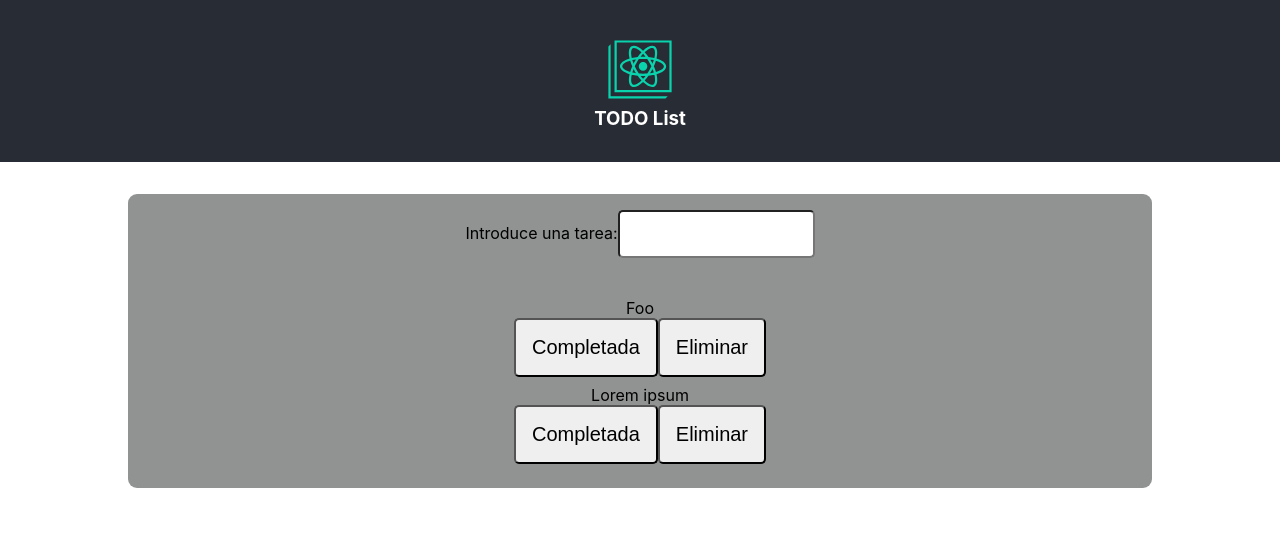
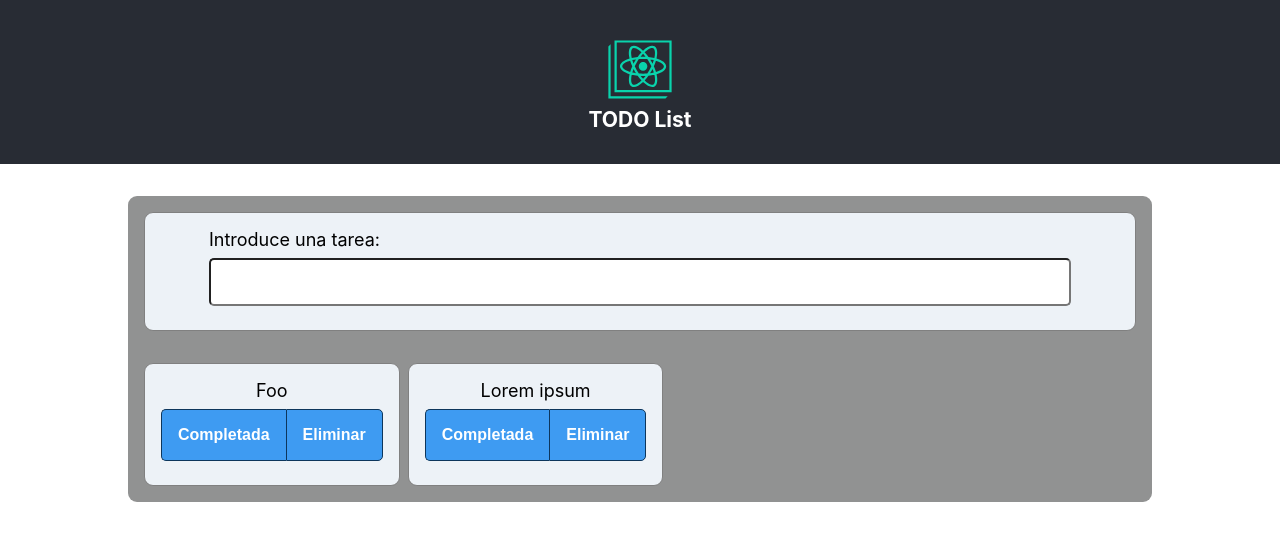
Before and after one commit to oricis/react__todo-list-practice, a React (Create React App) app: page / in a window 1280 px wide. Shown: the top 540 px of the page. Built offline with nearby package versions, Linux system fonts and the light colour scheme.

Commit message:
styled UI

```diff
--- a/src/assets/styles/App.css
+++ b/src/assets/styles/App.css
@@ -16,6 +16,7 @@ body {
     font-family: -apple-system, BlinkMacSystemFont, "Segoe UI", "Roboto", "Oxygen",
     "Ubuntu", "Cantarell", "Fira Sans", "Droid Sans", "Helvetica Neue",
     sans-serif;
+    font-size: 18px;
     -moz-osx-font-smoothing: grayscale;
     -webkit-font-smoothing:  antialiased;
 }
@@ -52,7 +53,18 @@ section {
 }
 
 .btn {
-    font-size: 1.25rem;
-    height:    inherit;
-    padding:   1rem;
+    border:      1px solid grey;
+    cursor:      pointer;
+    font-size:   1rem;
+    font-weight: bold;
+    height:      inherit;
+    padding:     1rem;
 }
+.btn-primary {
+    background:   #3e9bf2;
+    border-color: #0d365c;
+    color:        white;
+}
+.btn-primary:active {
+    background: #0c7ae0;
+}
--- a/src/components/task-list/TaskList.jsx
+++ b/src/components/task-list/TaskList.jsx
@@ -17,7 +17,7 @@ class TaskList extends Component
     {
         return (
             <section class="App-task-list">
-                <article>
+                <article class="task-intro">
                     <label htmlFor="create-task">Introduce una tarea:</label>
                     <input type="text" id="create-task" />
                 </article>
@@ -25,13 +25,17 @@ class TaskList extends Component
                 <article class="task-list">
                     <div class="task">
                         <p class="task-title">Foo</p>
-                        <input type="button" class="btn" value="Completada" />
-                        <input type="button" class="btn" value="Eliminar" />
+                        <div className="task-buttons">
+                            <input type="button" class="btn btn-primary" value="Completada" />
+                            <input type="button" class="btn btn-primary" value="Eliminar" />
+                        </div>
                     </div>
                     <div class="task">
                         <p class="task-title">Lorem ipsum</p>
-                        <input type="button" class="btn" value="Completada" />
-                        <input type="button" class="btn" value="Eliminar" />
+                        <div className="task-buttons">
+                            <input type="button" class="btn btn-primary" value="Completada" />
+                            <input type="button" class="btn btn-primary" value="Eliminar" />
+                        </div>
                     </div>
                 </article>
             </section>
--- a/src/components/task-list/task-list.css
+++ b/src/components/task-list/task-list.css
@@ -12,3 +12,40 @@
 .App-task-list  article:last-child {
     margin-top: 2rem;
 }
+
+.App-task-list .btn {
+    border-radius: 5px;
+}
+.task-buttons .btn:first-child {
+    border-radius: 5px 0 0 5px;
+    border-right:  0;
+}
+.task-buttons .btn:last-child {
+    border-radius: 0 5px 5px 0;
+}
+.task {
+    display: inline-block;
+}
+.task .task-title {
+    margin-bottom: .5rem;
+}
+.task,
+.task-intro {
+    background:  #edf2f7;
+    border-radius: 9px;
+    border:        1px solid gray;
+    padding:       1rem;
+}
+.task-intro input,
+.task-intro label {
+    display:       inline-block;
+    margin-bottom: .5rem;
+    text-align:    left;
+    width:         90%;
+}
+.task-list {
+    text-align: left;
+}
+.task-list .task {
+    margin-right: .5rem;
+}
```
